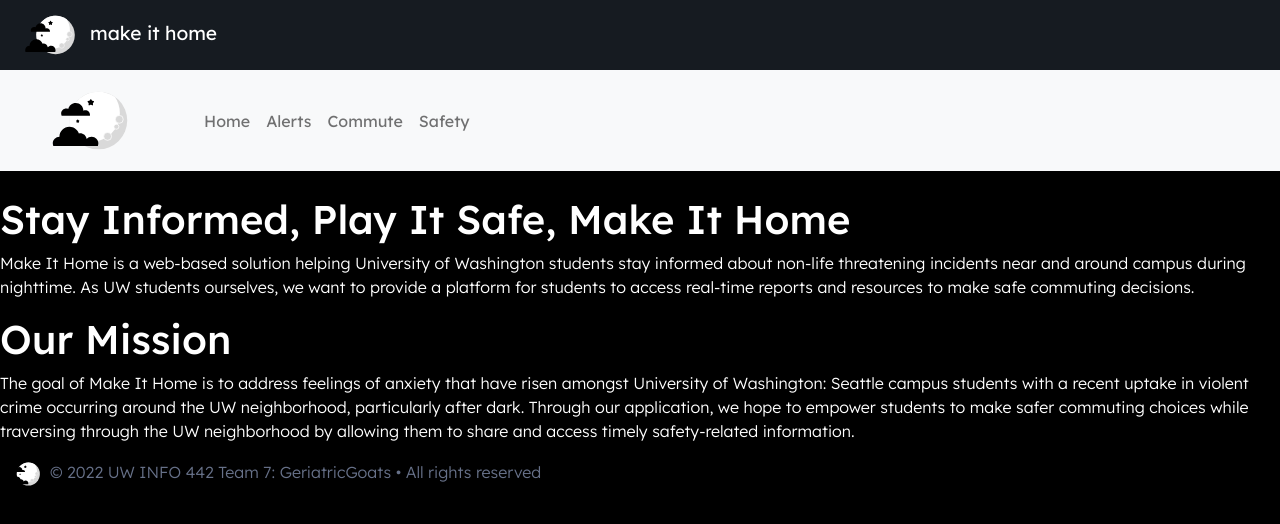
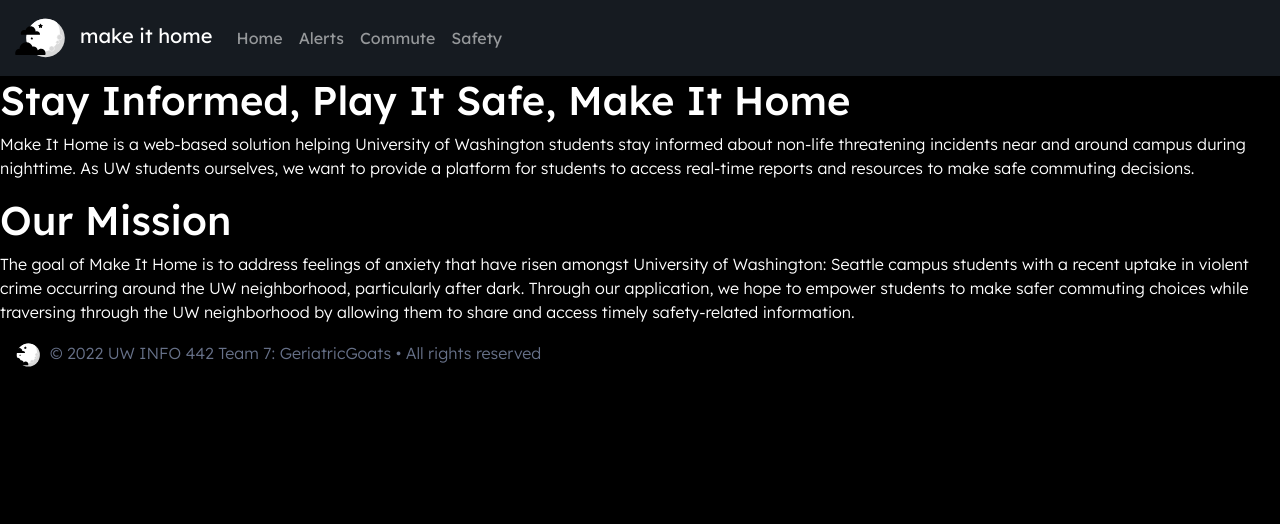
Before and after one commit to UW-INFO442-AU22/GeriatricGoats, a React (Create React App) app: page / in a window 1280 px wide. Shown: the top 524 px of the page. Built offline with nearby package versions, Linux system fonts and the light colour scheme.

Commit message:
Style navbar

```diff
--- a/src/App.js
+++ b/src/App.js
@@ -1,7 +1,7 @@
 import "bootstrap/dist/css/bootstrap.min.css";
 import "./css/App.css"; // this is world-wide css, would overwrite bootstrap
 import { Route, Routes } from "react-router-dom";
-import Header from "./Header";
+import Header from "./Header"; // keep if sidebar menu is implemented
 import { Footer } from "./Footer";
 
 // pages being imported
@@ -13,7 +13,7 @@
 export function App() {
   return (
     <div>
-      <Header />
+      {/* <Header /> */}
       <Routes>
         <Route path="/" element={<Home />} />
         <Route path="forum" element={<Forum />} />
--- a/src/Functions.js
+++ b/src/Functions.js
@@ -17,14 +17,10 @@
 
 export function MakeNavBar() {
   return (
-    <Navbar className="mb-4" expand="lg" variant="light" bg="light">
+    <Navbar className="color-nav" variant="dark">
       <Navbar.Brand href="/">
-        <img
-          src={logo}
-          height="75em"
-          width="180em"
-          alt="Make It Home logo"
-        />
+        <img src={logo} height="50em" width="80em" alt="Make It Home logo" />
+        make it home
       </Navbar.Brand>
       <Navbar.Toggle type="button" aria-controls="navbarNav"></Navbar.Toggle>
       <Navbar.Collapse id="navbarNav">
--- a/src/css/App.css
+++ b/src/css/App.css
@@ -2,14 +2,6 @@
 body {
     font-family: 'Lexend', sans-serif;
     background-color: black;
-}
-
-.header {
-    padding: 10px;
-    background: #161B21;
-    color: white;
-    font-weight: 400;
-    font-size: 1.2em;
 }
 
 h1 {
@@ -22,6 +14,21 @@
     font-weight: 300;
 }
 
+/* Header */
+.header {
+    padding: 10px;
+    background: #161B21;
+    color: white;
+    font-weight: 400;
+    font-size: 1.2em;
+}
+
+/* Navigation bar */
+.color-nav {
+    background-color: #161B21;
+}
+
+/* Footer */
 .footer-text {
     color: #677189;
     font-weight: 300;
```
